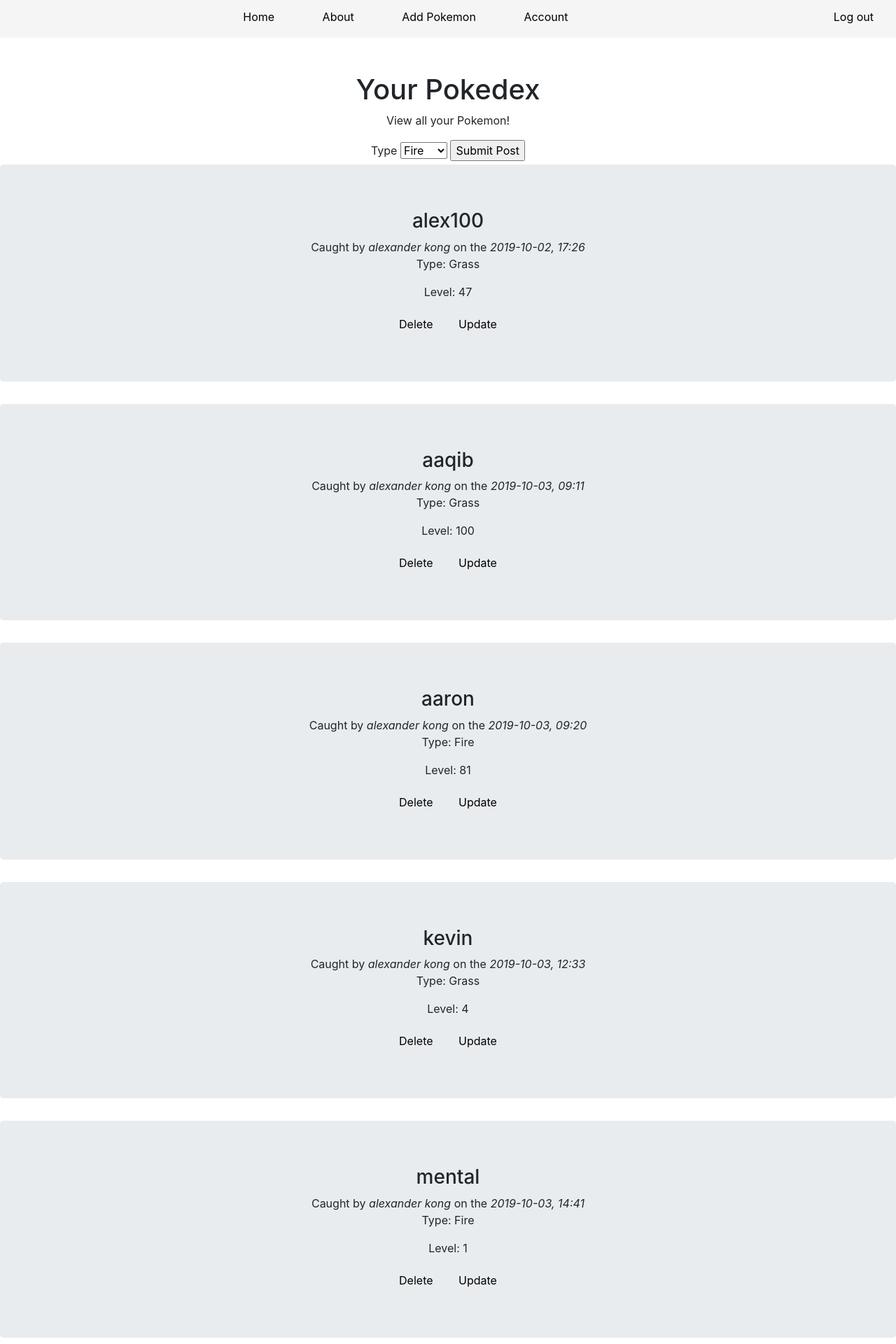
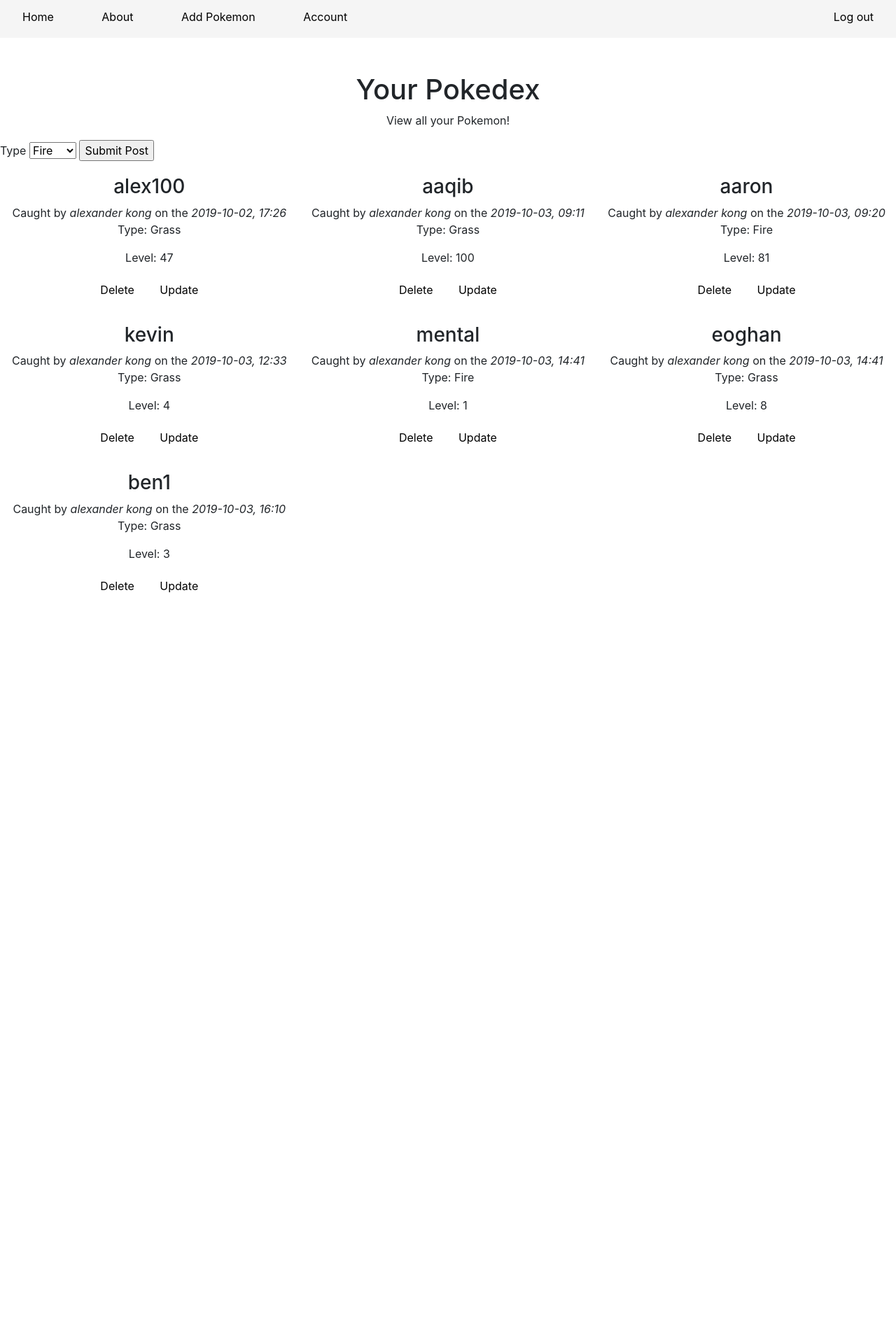
Before and after one commit to alexnderkong/individual, a Flask app: page /homeuser/1 in a window 1280 px wide. Shown: the top 1920 px of the page at 70% size. After the commit the page ends 847 px from the top, so only its background shows below. Run offline with Flask 2, Linux system fonts and the light colour scheme; a user stored in the database is signed in; data comes from the database, SQL or seed files in the repository; both versions use the stored data as it was after the commit; some libraries are stand-ins or nearby versions.

Commit message:
added bootstrap css

```diff
--- a/application/static/styles.css
+++ b/application/static/styles.css
@@ -22,6 +22,57 @@ li, a{
 	padding-top: 50px;
 }
 
-body{
+* {
+  box-sizing: border-box;
+}
+
+.row::after {
+  content: "";
+  clear: both;
+  display: table;
+}
+
+[class*="col-"] {
+  float: left;
+  padding: 15px;
+}
+
+/* For mobile phones: */
+[class*="col-"] {
+  width: 100%;
+}
+
+.posts{
 	text-align: center;
 }
+
+@media only screen and (min-width: 600px) {
+  /* For tablets: */
+  .col-s-1 {width: 8.33%;}
+  .col-s-2 {width: 16.66%;}
+  .col-s-3 {width: 25%;}
+  .col-s-4 {width: 33.33%;}
+  .col-s-5 {width: 41.66%;}
+  .col-s-6 {width: 50%;}
+  .col-s-7 {width: 58.33%;}
+  .col-s-8 {width: 66.66%;}
+  .col-s-9 {width: 75%;}
+  .col-s-10 {width: 83.33%;}
+  .col-s-11 {width: 91.66%;}
+  .col-s-12 {width: 100%;}
+}
+@media only screen and (min-width: 768px) {
+  /* For desktop: */
+  .col-1 {width: 8.33%;}
+  .col-2 {width: 16.66%;}
+  .col-3 {width: 25%;}
+  .col-4 {width: 33.33%;}
+  .col-5 {width: 41.66%;}
+  .col-6 {width: 50%;}
+  .col-7 {width: 58.33%;}
+  .col-8 {width: 66.66%;}
+  .col-9 {width: 75%;}
+  .col-10 {width: 83.33%;}
+  .col-11 {width: 91.66%;}
+  .col-12 {width: 100%;}
+}
--- a/application/templates/account.html
+++ b/application/templates/account.html
@@ -1,9 +1,10 @@
 {% extends "layout.html" %}
 {% block body_content %}
+<div class="posts">
 <h1>Your Account</h1>
 <p>Change your Details</p>
 
-<h3>{{ current_user.first_name }} <br> {{ current_user.last_name }} <br> {{ current_user.email }} </h3>
+<h3>{{ current_user.first_name }} {{ current_user.last_name }} <br> {{ current_user.email }} </h3>
 
 <div class="form">
 	<form method="POST" action="">
@@ -53,6 +54,6 @@
 		{{ form.submit }}
 	</form>
 </div>
-
+</div>
 
 {% endblock body_content %}
--- a/application/templates/homeuser.html
+++ b/application/templates/homeuser.html
@@ -5,7 +5,7 @@
 		<h1>Your Pokedex</h1>
 	<p>View all your Pokemon!</p>
 	</div>
-	<div class="content" , style="text-align: center;">
+	<div class="content">
 	<form method="POST" action="">
 		<div class="form">
 
@@ -25,9 +25,10 @@
 		</div>
 	</form>
 
-{% for post in homeuser %}
-	<div>
-	<div class="jumbotron text-center">
+	{% for post in homeuser %}
+
+	<div class="col-4 col-s-12">
+	<div class="posts">
 
 		<h3>{{ post.title }}</h3>
 		<span>Caught by <i>{{ post.author.first_name }} {{ post.author.last_name }}</i></span>
@@ -36,6 +37,7 @@
 		<p>Level: {{ post.level }}</p>
 		<a href="/delete/{{ post.id }}">Delete</a>
 		<a href="/update/{{ post.id }}">Update</a>
+
 	</div>
 	</div>
 </div>
--- a/application/templates/layout.html
+++ b/application/templates/layout.html
@@ -2,6 +2,9 @@
 <html>
 <head>
 <title>{{ title }} - Page</title>
+
+<meta name="viewport" content="width=device-width, initial-scale=1.0">
+
 <link rel="stylesheet" href="https://stackpath.bootstrapcdn.com/bootstrap/4.3.1/css/bootstrap.min.css" integrity="sha384-ggOyR0iXCbMQv3Xipma34MD+dH/1fQ784/j6cY/iJTQUOhcWr7x9JvoRxT2MZw1T" crossorigin="anonymous">
 
 <link rel="stylesheet" href="/static/styles.css">
```
Also changed, not shown: application/site.db.
